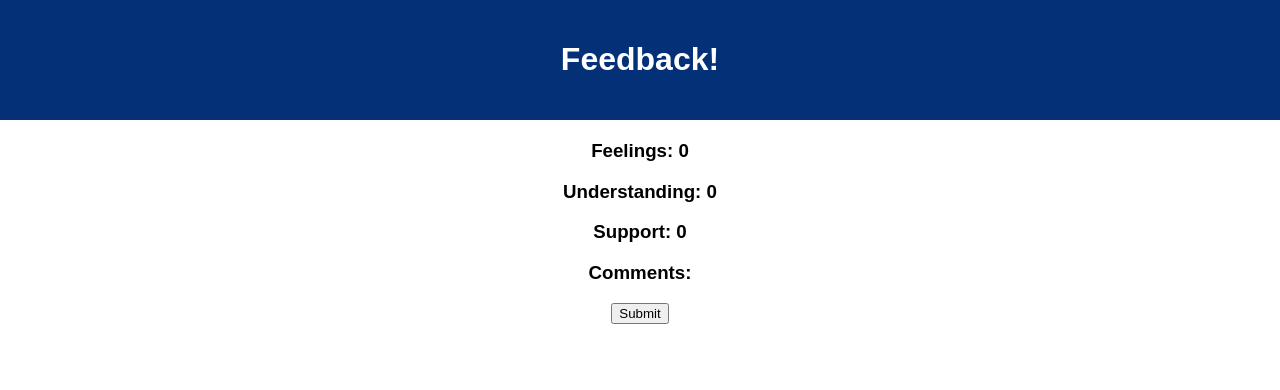
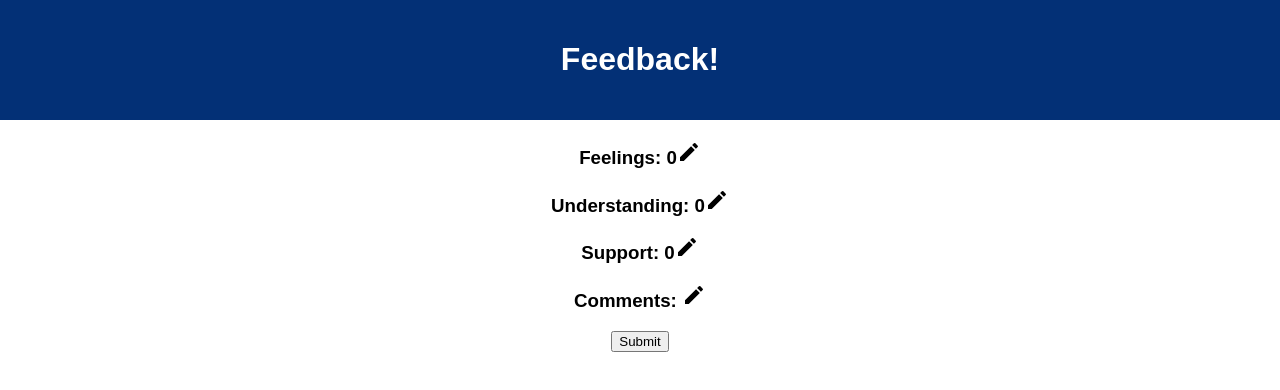
Before and after one commit to nataliemcmann/redux-feedback-loop, a React (Create React App) app: page /#/review in a window 1280 px wide. Shown: the top 390 px of the page. Built offline with nearby package versions, Linux system fonts and the light colour scheme.

Commit message:
installed material-ui and added edit icons to review page that take the user back to the page with the input they want to change

```diff
--- a/package.json
+++ b/package.json
@@ -4,6 +4,10 @@
   "private": true,
   "proxy": "http://localhost:5000",
   "dependencies": {
+    "@emotion/react": "^11.10.5",
+    "@emotion/styled": "^11.10.5",
+    "@mui/icons-material": "^5.11.0",
+    "@mui/material": "^5.11.5",
     "axios": "^0.21.1",
     "express": "^4.17.1",
     "pg": "^8.2.1",
--- a/src/components/App/Review/Review.jsx
+++ b/src/components/App/Review/Review.jsx
@@ -1,7 +1,8 @@
 import React from 'react';
 import axios from 'axios';
-import { useSelector, useDispatch } from 'react-redux';
+import { useSelector } from 'react-redux';
 import { useHistory } from 'react-router-dom';
+import EditIcon from '@mui/icons-material/Edit';
 
 function Review () {
     const feeling = useSelector(store => store.feeling);
@@ -36,12 +37,40 @@
         postFeedback();
     }
 
+    const sendToFeelings = () => {
+        history.push('/');
+    }
+
+    const sendToU = () => {
+        history.push('/understanding')
+    }
+
+    const sendToSupport = () => {
+        history.push('/support');
+    }
+
+    const sendToComment = () => {
+        history.push('/comment');
+    }
+
     return (
         <>
-        <h3>Feelings: {feeling}</h3>
-        <h3>Understanding: {understanding}</h3>
-        <h3>Support: {support}</h3>
-        <h3>Comments: {comment}</h3>
+        <h3>
+            Feelings: {feeling}
+            <EditIcon onClick={sendToFeelings}/>
+        </h3>
+        <h3>
+            Understanding: {understanding}
+            <EditIcon onClick={sendToU} />
+        </h3>
+        <h3>
+            Support: {support}
+            <EditIcon onClick={sendToSupport} />
+        </h3>
+        <h3>
+            Comments: {comment}
+            <EditIcon onClick={sendToComment} />
+        </h3>
         <button onClick={handleFeedbackSubmit}>Submit</button>
         </>
     )
```
Also changed, not shown: 1 other file (tests, documents, lock files or other folders).
